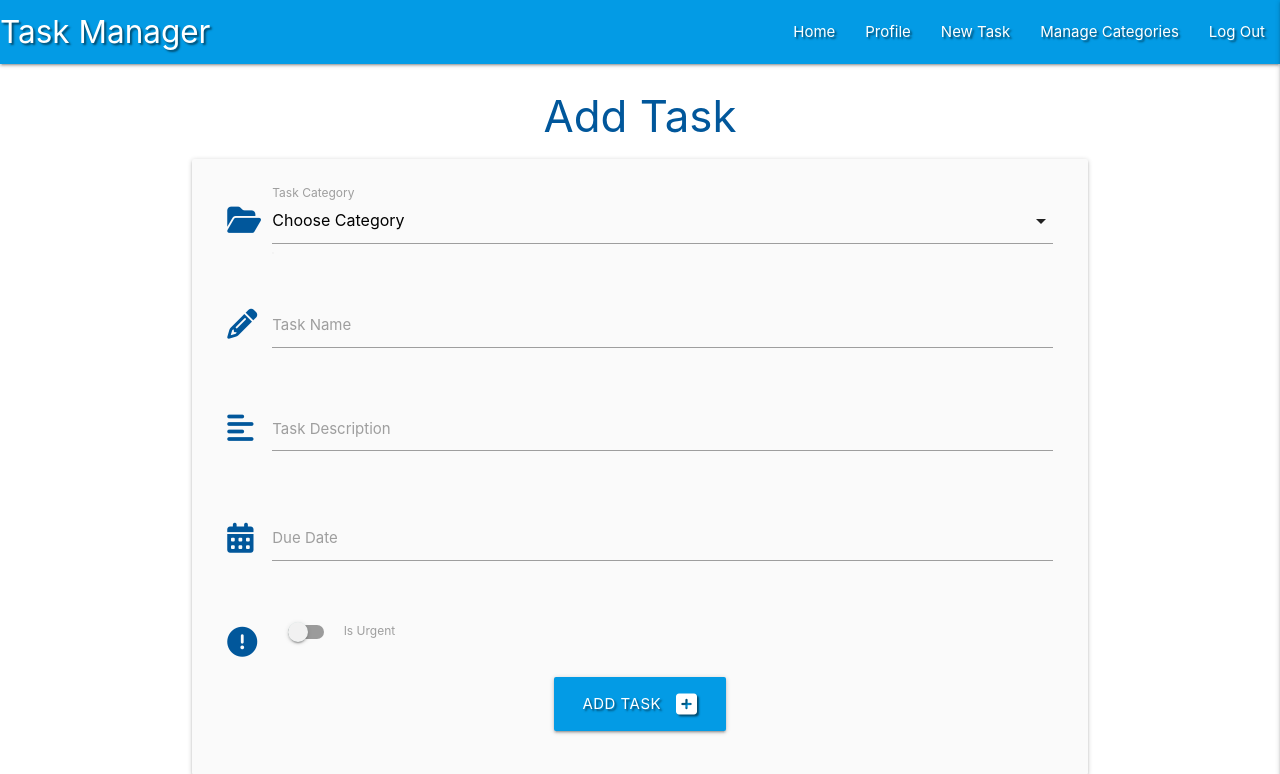
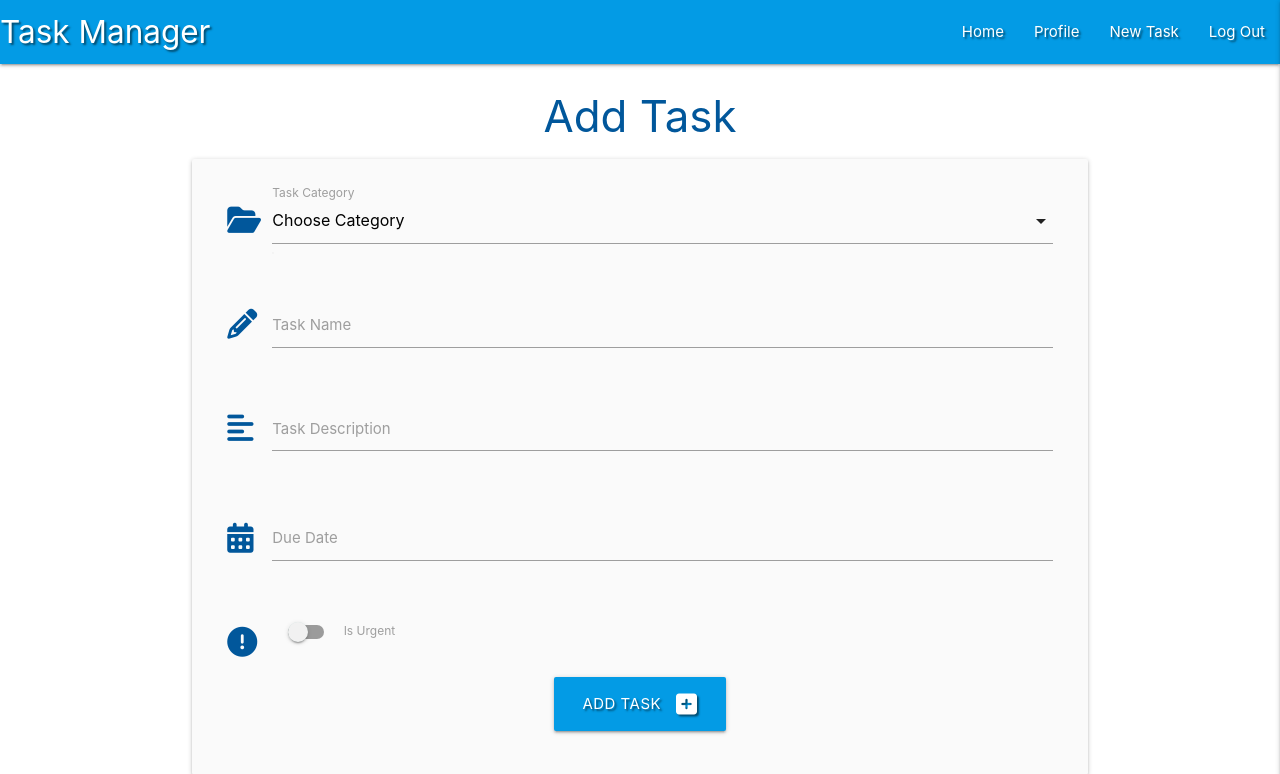
Before and after one commit to BMorrell92/BMorrell_Milestone_Project3, a Flask app: page /add_task in a window 1280 px wide. Shown: the top 774 px of the page. Run offline with Flask 2, Linux system fonts and the light colour scheme; the visitor is signed in with stand-in values (Sample User, id 1); a database or web service that is not in the repository returns one stand-in record (values such as "Sample title"); some libraries are stand-ins or nearby versions.

Commit message:
add manage categories functionalilty

```diff
--- a/templates/base.html
+++ b/templates/base.html
@@ -24,7 +24,9 @@
                     {% if session.user %}
                         <li><a href="{{ url_for('profile', username=session['user']) }}">Profile</a></li>
                         <li><a href="{{ url_for('add_task') }}">New Task</a></li>
-                        <li><a href="#">Manage Categories</a></li>
+                        {% if session.user|lower == "admin"|lower %}
+                            <li><a href="{{ url_for('get_categories') }}">Manage Categories</a></li>
+                        {% endif %}
                         <li><a href="{{ url_for('logout') }}">Log Out</a></li>
                     {% else %}
                         <li><a href="{{ url_for('login') }}">Log In</a></li>
@@ -41,7 +43,9 @@
             {% if session.user %}
                 <li><a href="{{ url_for('profile', username=session['user']) }}">Profile</a></li>
                 <li><a href="{{ url_for('add_task') }}">New Task</a></li>
-                <li><a href="#">Manage Categories</a></li>
+                {% if session.user|lower == "admin"|lower %}
+                    <li><a href="{{ url_for('get_categories') }}">Manage Categories</a></li>
+                {% endif %}
                 <li><a href="{{ url_for('logout') }}">Log Out</a></li>
             {% else %}
                 <li><a href="{{ url_for('login') }}">Log In</a></li>
@@ -49,6 +53,7 @@
             {% endif %}
 		</ul>
 	</header>
+
 
     <section>
         <!-- flash messages -->
```
